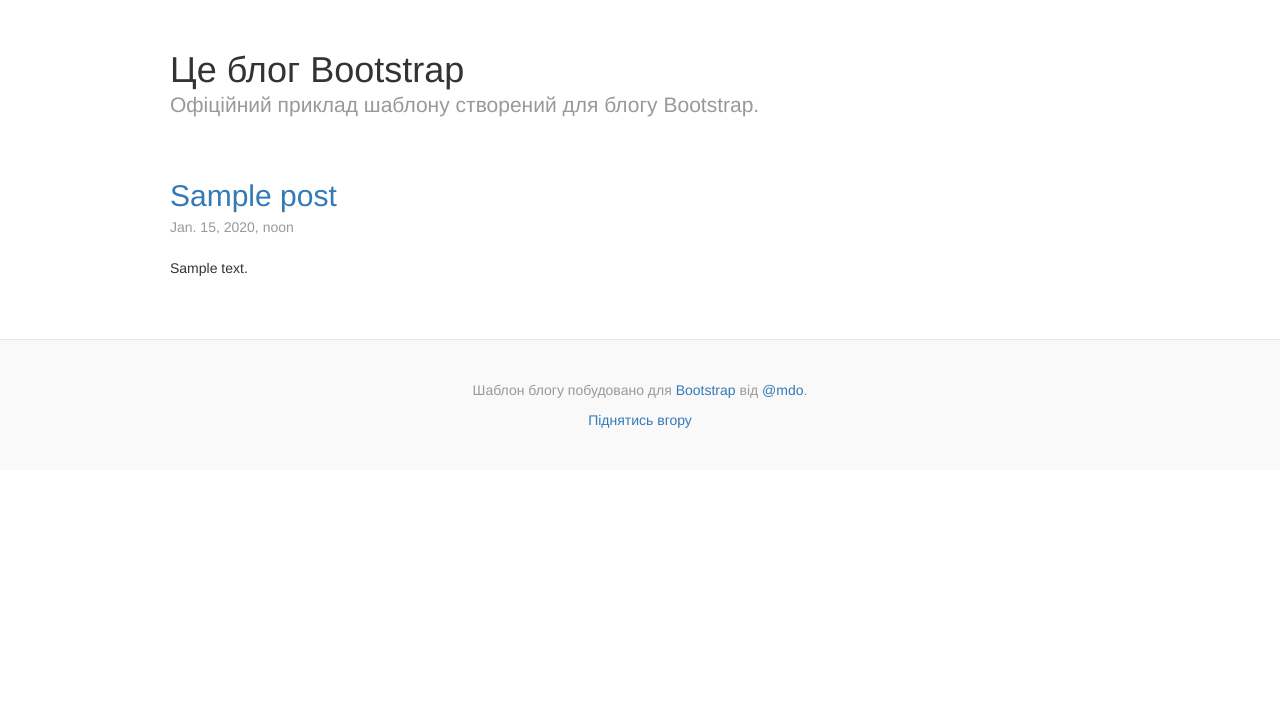
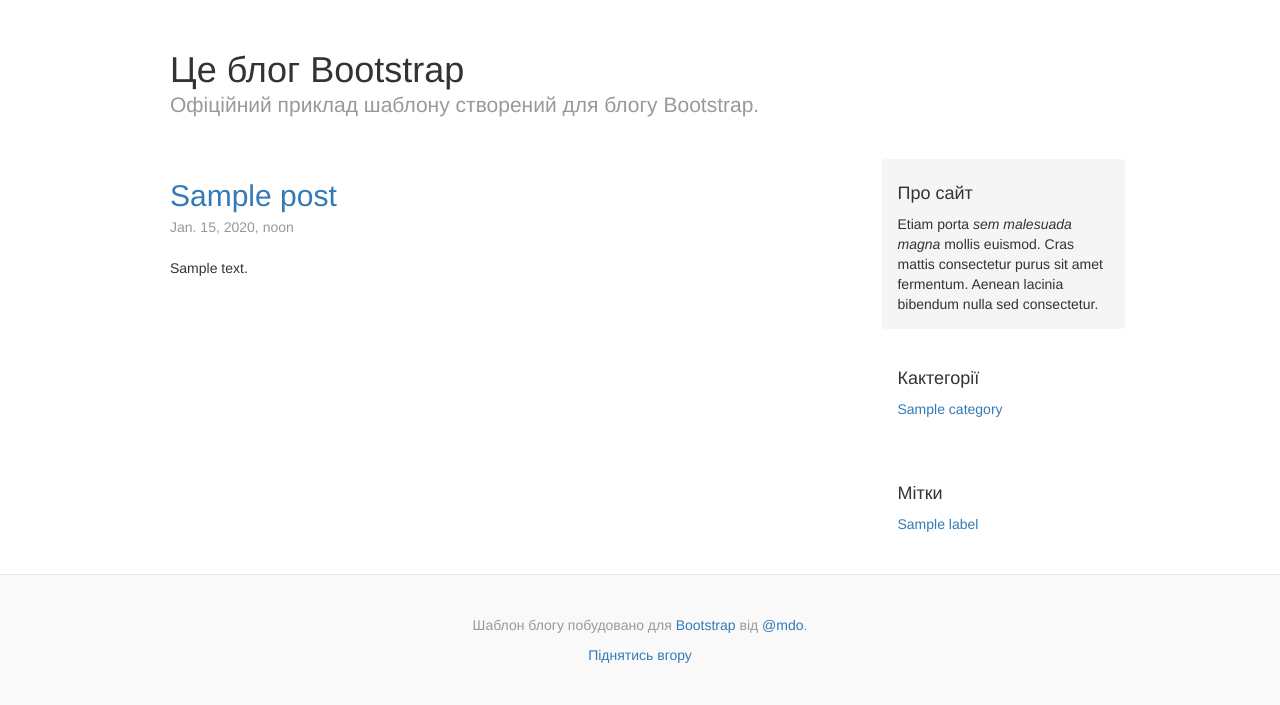
Before and after one commit to Sierhieiev/yourstyle, a Django app: a page that uses news/templates/news/post.html in a window 1280 px wide. Shown: the part 96-801 px from the top of the page. Before the commit the page ends 524 px from the top, so only its background shows below. Run offline with Django 3.2, Linux system fonts and the light colour scheme; tables that the repository leaves empty hold one stand-in row (values such as "Sample post"); some libraries are stand-ins or nearby versions.

Commit message:
04.03.2015

```diff
--- a/news/models.py
+++ b/news/models.py
@@ -52,3 +52,8 @@ class Post(models.Model):
 
     def get_absolute_url(self):
         return reverse('news:post', kwargs={'slug' : self.slug})
+
+    def get_preview(self):
+        post_text = self.content
+        arr = post_text.split('<!--more-->')
+        return arr[0]
--- a/news/templates/news/list.html
+++ b/news/templates/news/list.html
@@ -9,6 +9,8 @@
             <div class="blog-post"> <!-- /.blog-post -->
                 <h2 class="blog-post-title"><a href="{{ post.get_absolute_url }}">{{ post.title }}</a></h2>
                 <p class="blog-post-meta">{{ post.post_date }} </p>
+                {{ post.get_preview |safe}}
+                <a href="{{ post.get_absolute_url }}">Читати далі</a>
             </div><!-- /.blog-post -->
         {% endfor %}
 
--- a/news/templates/news/post.html
+++ b/news/templates/news/post.html
@@ -5,9 +5,38 @@
 {% block class_blog-main %}
 
     <div class="blog-post"> <!-- /.blog-post -->
+
         <h2 class="blog-post-title"><a href="{{ post.get_absolute_url }}">{{ post.title }}</a></h2>
         <p class="blog-post-meta">{{ post.post_date }} </p>
-        {{ post.content|safe }}
+        {{ post.content |safe}}
+
     </div><!-- /.blog-post -->
 
 {% endblock %}
+
+{% block class_blog-sidebar %}
+
+        <div class="sidebar-module sidebar-module-inset">
+            <h4>Про сайт</h4>
+            <p>Etiam porta <em>sem malesuada magna</em> mollis euismod. Cras mattis consectetur purus sit amet fermentum. Aenean lacinia bibendum nulla sed consectetur.</p>
+        </div>
+
+        <div class="sidebar-module">
+            <h4>Кактегорії</h4>
+            <ol class="list-unstyled">
+                {% for category in categories %}
+                    <li><a href="{{ category.get_absolute_url }}">{{ category.title }}</a></li>
+                {% endfor %}
+            </ol>
+        </div>
+
+        <div class="sidebar-module">
+            <h4>Мітки</h4>
+            <ol class="list-unstyled">
+                {% for label in labels %}
+                    <li><a href="{{ label.get_absolute_url }}">{{ label.title }}</a></li>
+                {% endfor %}
+            </ol>
+        </div>
+
+{% endblock %}
--- a/news/urls.py
+++ b/news/urls.py
@@ -3,12 +3,14 @@ from django.conf.urls import patterns, url
 from news import views
 
 urlpatterns = patterns('news.views',
-     # indexes
+    # indexes
     url(r'^$', views.IndexView.as_view(), name='index'),
     #category
     url(r'^category/(?P<slug>[-\w]+)/$', views.CategoriesView.as_view(), name='category'),
     #post
-    url(r'^post/(?P<slug>[-\w]+)/$', 'post', name='post'),
+    url(r'^post/(?P<slug>[-\w]+)/$', views.PostView.as_view(), name='post'),
     #Label
     url(r'^label/(?P<slug>[-\w]+)/$', views.LabelView.as_view(), name='label'),
+    #arhiv
+    url(r'^archive/(?P<year>\d{4})/(?P<month>\d{2})/$', 'archive', name='archive'),
     )
--- a/news/views.py
+++ b/news/views.py
@@ -47,6 +47,15 @@ class LabelView(generic.ListView):
         }
         return queryset
 
-def post(request, slug):
-    news = get_object_or_404(Post, slug = slug)
-    return render(request, 'news/post.html', {'post': news})
+class PostView(generic.DetailView):
+    template_name = 'news/post.html'
+    context_object_name = 'post'
+    model = Post
+
+    def get_context_data(self, **kwargs):
+        context = super(PostView, self).get_context_data(**kwargs)
+        labels = Label.objects.all()
+        categories = Categories.objects.all()
+        context['categories'] = categories
+        context['labels'] = labels
+        return context
--- a/yourstyle/views.py
+++ b/yourstyle/views.py
@@ -1,5 +1,5 @@
 from django.shortcuts import render
-from django.http import HttpResponse
+
 
 def home(request):
     context = {'text': "Hello world!",}
```
